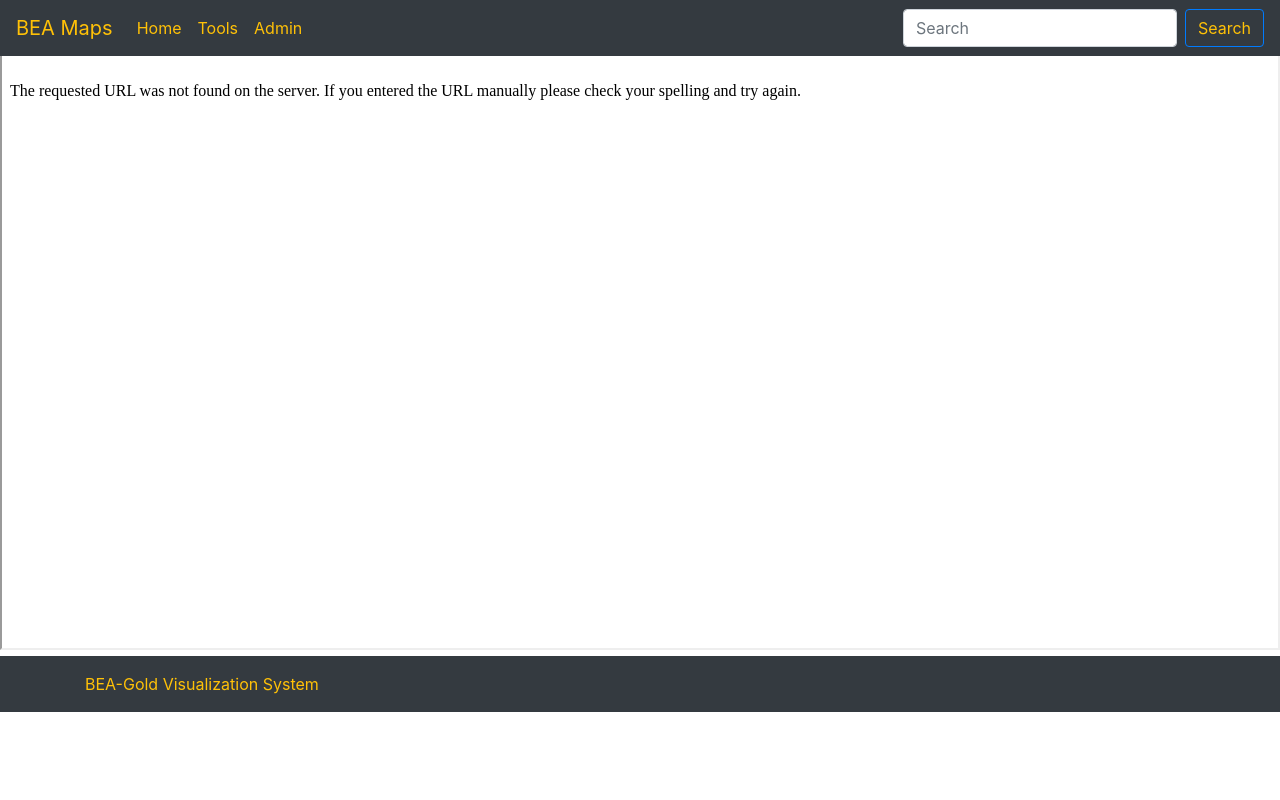
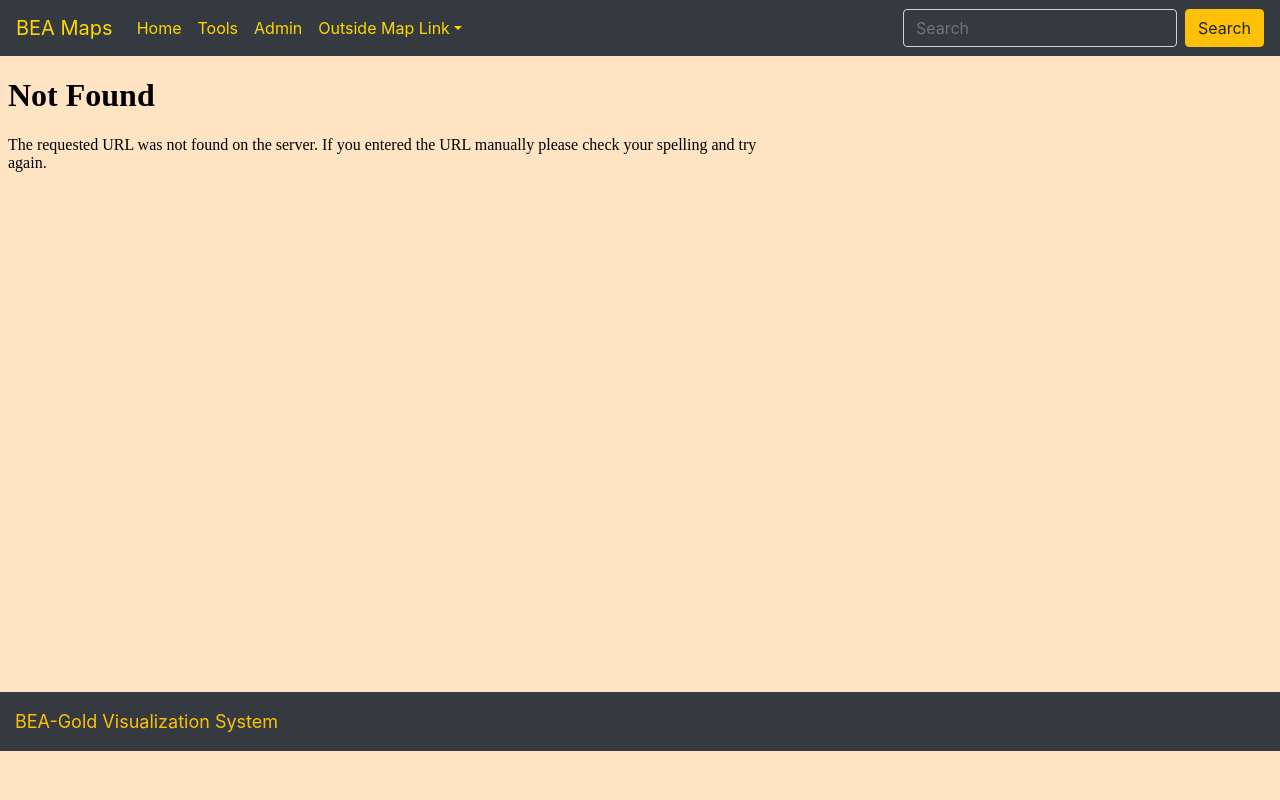
Before and after one commit to YizheZhang-Ervin/FinTech_BEA, a Python web app: template templates/map.html in a window 1280 px wide. Run offline with Jinja, Linux system fonts and the light colour scheme; the template is opened without the code that fills it, so the values that code supplies are empty; some libraries are stand-ins or nearby versions.

Commit message:
update maps

```diff
--- a/templates/map.html
+++ b/templates/map.html
@@ -6,40 +6,54 @@
         <meta name="viewport" content="width=device-width, initial-scale=1, shrink-to-fit=no"/>
         <link rel="stylesheet" href="https://stackpath.bootstrapcdn.com/bootstrap/4.4.1/css/bootstrap.min.css" integrity="sha384-Vkoo8x4CGsO3+Hhxv8T/Q5PaXtkKtu6ug5TOeNV6gBiFeWPGFN9MuhOf23Q9Ifjh" crossorigin="anonymous"/>
     </head>
-    <body>
+    <body style="background:bisque;">
         <header>
-            <nav class="navbar navbar-expand-md navbar-dark fixed-top bg-dark">
-                <a class="navbar-brand text-warning" href="/">BEA Maps</a>
-                <button class="navbar-toggler" type="button" data-toggle="collapse" data-target="#navbarCollapse" aria-controls="navbarCollapse" aria-expanded="false" aria-label="Toggle navigation">
+            <nav class="navbar navbar-expand-lg navbar-dark bg-dark">
+              <a class="navbar-brand" style="color:gold!important" href="/">BEA Maps</a>
+              <button class="navbar-toggler collapsed" type="button" data-toggle="collapse" data-target="#navbarsExample05" aria-controls="navbarsExample05" aria-expanded="false" aria-label="Toggle navigation">
                 <span class="navbar-toggler-icon"></span>
               </button>
-                <div class="collapse navbar-collapse" id="navbarCollapse">
+              <div class="navbar-collapse collapse" id="navbarsExample05" style="">
                 <ul class="navbar-nav mr-auto">
                   <li class="nav-item active">
-                            <a class="nav-link text-warning" href="/">Home<span class="sr-only">(current)</span></a>
+                    <a class="nav-link" style="color:gold!important" href="/map/">Home <span class="sr-only">(current)</span></a>
                   </li>
                   <li class="nav-item">
-                            <a class="nav-link text-warning" href="#">Tools</a>
+                    <a class="nav-link" style="color:gold!important" href="#">Tools</a>
                   </li>
                   <li class="nav-item">
-                            <a class="nav-link disabled text-warning" href="#" tabindex="-1" aria-disabled="true">Admin</a>
+                    <a class="nav-link disabled" style="color:gold!important" href="#" tabindex="-1" aria-disabled="true">Admin</a>
+                  </li>
+                  <li class="nav-item dropdown">
+                    <a class="nav-link dropdown-toggle" href="#" id="dropdown05" data-toggle="dropdown" aria-haspopup="true" aria-expanded="false" style="color:gold!important">Outside Map Link</a>
+                    <div class="dropdown-menu bg-dark" aria-labelledby="dropdown05">
+                      <a class="dropdown-item" style="color:gold!important" href="javascript:tendency()">Baidu Map</a>
+                      <a class="dropdown-item" style="color:gold!important" href="#">...</a>
+                      <a class="dropdown-item" style="color:gold!important" href="#">...</a>
+                    </div>
                   </li>
                 </ul>
-                  <form class="form-inline mt-2 mt-md-0">
-                      <input class="form-control mr-sm-2" type="text" placeholder="Search" aria-label="Search">
-                      <button class="btn btn-outline-primary my-2 my-sm-0 text-warning" type="submit">Search</button>
+                <form class="form-inline my-2 my-lg-0">
+                  <input class="form-control mr-sm-2 bg-dark" style="color:gold!important" type="text" placeholder="Search" aria-label="Search">
+                  <button class="btn btn-warning my-2 my-sm-0" type="submit">Search</button>
                 </form>
               </div>
             </nav>
         </header>
-        <iframe id="frame001" style="height:650px;width:100%;background:transparent" src="/map_embed/"></iframe>
+        <iframe id="frame001" style="height:630px;width:60%;background:transparent" frameborder="0" src="/map_embed/"></iframe>
         <footer class="footer mt-auto py-3 bg-dark">
-          <div class="container">
-            <span class="text-warning">BEA-Gold Visualization System</span>
+          <div class="container" style="margin-left:0;font-size:18px;">
+            <span class="text-warning" >BEA-Gold Visualization System</span>
           </div>
         </footer>
         <script src="https://code.jquery.com/jquery-3.4.1.slim.min.js" integrity="sha384-J6qa4849blE2+poT4WnyKhv5vZF5SrPo0iEjwBvKU7imGFAV0wwj1yYfoRSJoZ+n" crossorigin="anonymous"></script>
         <script src="https://cdn.jsdelivr.net/npm/popper.js@1.16.0/dist/umd/popper.min.js" integrity="sha384-Q6E9RHvbIyZFJoft+2mJbHaEWldlvI9IOYy5n3zV9zzTtmI3UksdQRVvoxMfooAo" crossorigin="anonymous"></script>
         <script src="https://stackpath.bootstrapcdn.com/bootstrap/4.4.1/js/bootstrap.min.js" integrity="sha384-wfSDF2E50Y2D1uUdj0O3uMBJnjuUD4Ih7YwaYd1iqfktj0Uod8GCExl3Og8ifwB6" crossorigin="anonymous"></script>
+        <script>
+            var frame001 = document.getElementById('frame001');
+            function tendency(){
+                frame001.src="https://voice.baidu.com/act/newpneumonia/newpneumonia#tab4";
+            };
+        </script>
     </body>
 </html>
```
Also changed, not shown: templates/map_embed.html (+12 -12 lines), golddata.db, 1 other file. Lines whose indentation alone changed are shown as unchanged.
